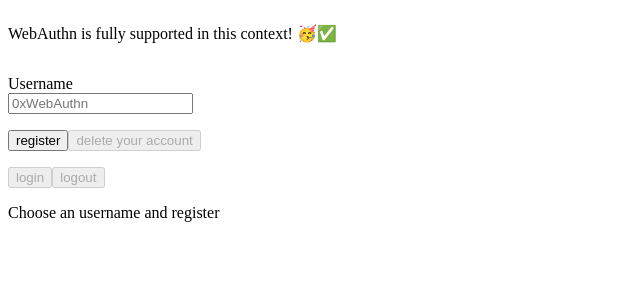
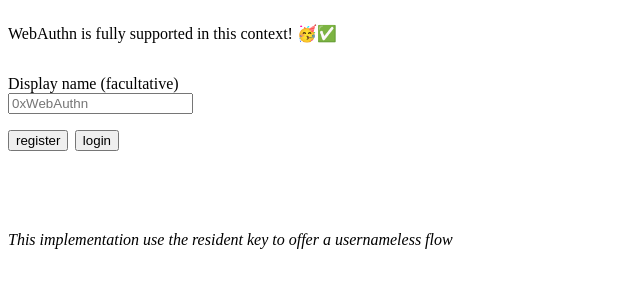
Before and after one commit to qd-qd/webauthn, a Next.js app: page / in a window 1280 px wide. Shown: the top 300 px of the page, without its empty margins (0-640 px from the left). Built offline with nearby package versions, Linux system fonts and the light colour scheme.

Commit message:
✨ usernameless authentification flow
The implementation use the resident key to offer this kind of flow

```diff
--- a/src/pages/index.tsx
+++ b/src/pages/index.tsx
@@ -1,10 +1,9 @@
-import { useEffect, useState } from "react";
+import { useState } from "react";
 import dynamic from "next/dynamic";
 import {
   getKeyCredentialCreationOptions,
   getRequestOptions,
 } from "../utils/webauthn";
-import useWebAuthnSupportCheck from "../utils/useWebAuthnSupportCheck";
 
 // import the component client-side only
 const WebAuthnSupportTable = dynamic(
@@ -18,42 +17,9 @@ enum STATUS {
   NOT_LOGGED,
 }
 
-const HomeView = ({ status, userId }: { status: STATUS; userId: string }) => {
-  if (status === STATUS.NOT_REGISTERED)
-    return <p>Choose an username and register</p>;
-
-  if (status === STATUS.NOT_LOGGED)
-    return (
-      <div>
-        <p>You're registered! Here's the id assigned to you:</p>
-        <p style={{ fontSize: "0.7rem" }}>{userId}</p>
-        <p>You can now authentificate yourself if you want</p>
-      </div>
-    );
-
-  return (
-    <div>
-      <p>You're logged! Here's the id assigned to you:</p>
-      <p style={{ fontSize: "0.7rem" }}>{userId}</p>
-    </div>
-  );
-};
-
 export default function Home() {
   const [username, setUsername] = useState<string>("");
-  const [base64UserId, saveBase64UserId] = useState<string | null>();
-  const [isSupported] = useWebAuthnSupportCheck();
   const [status, setStatus] = useState<STATUS>(STATUS.NOT_REGISTERED);
-
-  useEffect(() => {
-    // fetch the userId from the local storage
-    const userId = localStorage.getItem("userId");
-    if (!userId) return;
-
-    // if there is a userId saved it in the state
-    saveBase64UserId(userId);
-    setStatus(STATUS.NOT_LOGGED);
-  }, []);
 
   const register = async () => {
     try {
@@ -83,14 +49,12 @@ export default function Home() {
 
       // create the credential
       const credential = await navigator.credentials.create(options);
-      console.log(credential.id);
-
-      // save the ID in the state and in the local storage
-      saveBase64UserId(credential.id);
-      localStorage.setItem("userId", credential.id);
 
       // set the status
       setStatus(STATUS.NOT_LOGGED);
+
+      // reset the input
+      setUsername("");
 
       // log the certificate created by the authenticator during the registration process
       console.log(
@@ -117,11 +81,7 @@ export default function Home() {
       const challenge = await res.arrayBuffer();
 
       // create the options for webauthn
-      const options = getRequestOptions(
-        challenge,
-        // id returned by the authenticator during the registration step is encoded using base64
-        Buffer.from(base64UserId, "base64")
-      );
+      const options = getRequestOptions(challenge);
 
       // create the credential
       const credential = await navigator.credentials.get(options);
@@ -147,15 +107,6 @@ export default function Home() {
     }
   };
 
-  const logout = () => setStatus(STATUS.NOT_LOGGED);
-
-  // this function is in charge of removing the userId from the localstorage and reset the state of the app
-  const reset = () => {
-    saveBase64UserId(null);
-    setStatus(STATUS.NOT_REGISTERED);
-    localStorage.removeItem("userId");
-  };
-
   return (
     <main style={{ display: "flex", flexDirection: "column", rowGap: "1rem" }}>
       <WebAuthnSupportTable />
@@ -174,37 +125,26 @@ export default function Home() {
             alignItems: "flex-start",
           }}
         >
-          <label htmlFor="username">Username</label>
+          <label htmlFor="username">Display name (facultative)</label>
           <input
             name="username"
             type="text"
             value={username}
             onChange={(e) => setUsername(e.target.value)}
             placeholder="0xWebAuthn"
-            disabled={!!base64UserId}
           />
         </div>
-        <div>
-          <button onClick={register} disabled={!isSupported || !!base64UserId}>
-            register
-          </button>
-          <button onClick={reset} disabled={!isSupported || !base64UserId}>
-            delete your account
+        <div style={{ display: "flex", columnGap: "0.4rem" }}>
+          <button onClick={register}>register</button>
+          <button onClick={login}>
+            {status !== STATUS.LOGGED ? "login" : "changer de compte"}
           </button>
         </div>
-        <div>
-          <button
-            onClick={login}
-            disabled={!base64UserId || status === STATUS.LOGGED}
-          >
-            login
-          </button>
-          <button onClick={logout} disabled={status !== STATUS.LOGGED}>
-            logout
-          </button>
-          <HomeView status={status} userId={base64UserId} />
-        </div>
+        <p>{status == STATUS.LOGGED ? "Connecté ✅" : null}</p>
       </section>
+      <p style={{ fontStyle: "italic" }}>
+        This implementation use the resident key to offer a usernameless flow
+      </p>
     </main>
   );
 }
--- a/src/utils/webauthn.ts
+++ b/src/utils/webauthn.ts
@@ -17,7 +17,8 @@ export const getKeyCredentialCreationOptions = (
         // be stored in the returned certificate
         user: {
             id: userId,
-            name: username,
+            // TODO: check if it's safe
+            name: userId.toString(),
             displayName: username,
         },
         // wanna use another algorithms? Here's the list
@@ -27,16 +28,21 @@ export const getKeyCredentialCreationOptions = (
         // 'indirect' means the certificate generated by the authenticator would be anonymised
         // https://w3c.github.io/webauthn/#attestation-conveyance
         attestation: "indirect",
+        authenticatorSelection: {
+            requireResidentKey: true,
+            residentKey: "required",
+            // TODO: check what type of user verification is the best
+            // userVerification: "required"
+        }
     },
 });
 
 // the id represents the hash returned by the authenticator during the registration process
-export const getRequestOptions = (challenge: ArrayBuffer, id: Buffer): CredentialRequestOptions => ({
+export const getRequestOptions = (challenge: ArrayBuffer): CredentialRequestOptions => ({
     publicKey: {
-        allowCredentials: [{ id, type: "public-key" }],
         timeout: 60000,
         challenge,
         // https://developers.yubico.com/WebAuthn/WebAuthn_Developer_Guide/User_Presence_vs_User_Verification.html
-        userVerification: "discouraged"
+        userVerification: "required"
     },
 });
```
